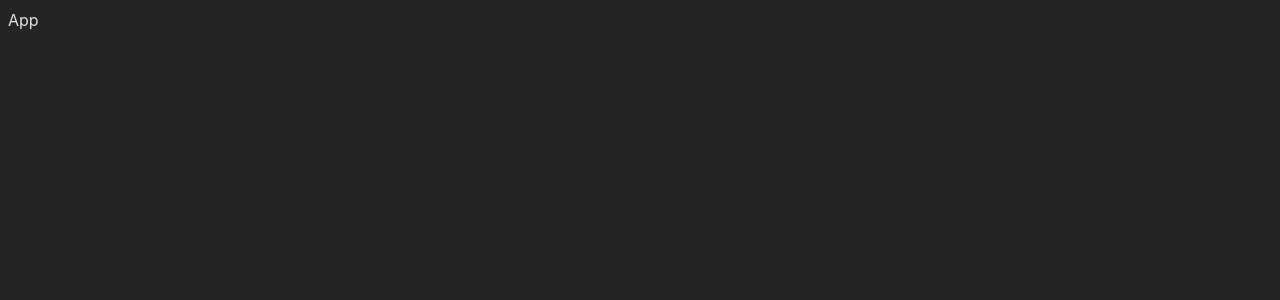
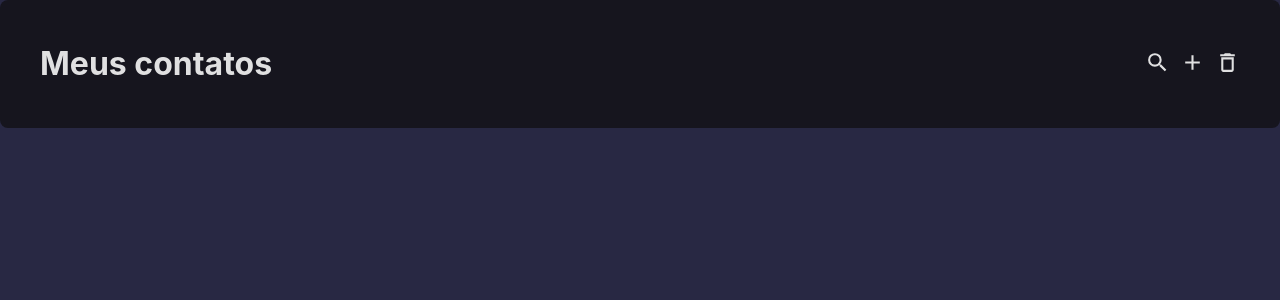
Before and after one commit to heiderick13/contatos-react, a React (Vite) app: page / in a window 1280 px wide. Shown: the top 300 px of the page. Built offline with nearby package versions, Linux system fonts and the light colour scheme.

Commit message:
:sparkles: page header

```diff
--- /dev/null
+++ b/src/App.css
@@ -0,0 +1,18 @@
+header {
+  background-color: var(--darker-purple);
+  border-radius: 0.8rem;
+}
+
+.head {
+  padding: 4rem;
+
+  justify-content: space-between;
+  align-items: baseline;
+
+  font-size: 1.6rem;
+}
+
+.head-icons {
+  font-size: 2.5rem;
+  gap: 1rem;
+}
--- a/src/App.jsx
+++ b/src/App.jsx
@@ -1,7 +1,26 @@
+import "./App.css";
+
+import { useState, useRef, useEffect } from "react";
+
+import { MdOutlineSearch } from "react-icons/md";
+import { MdAdd } from "react-icons/md";
+import { MdDeleteOutline } from "react-icons/md";
+
 function App() {
   return (
     <>
-      <div>App</div>
+      <header>
+        <div className="head flex">
+          <div className="head-title">
+            <h1>Meus contatos</h1>
+          </div>
+          <div className="head-icons flex">
+            <MdOutlineSearch />
+            <MdAdd />
+            <MdDeleteOutline />
+          </div>
+        </div>
+      </header>
     </>
   );
 }
--- a/src/index.css
+++ b/src/index.css
@@ -2,11 +2,13 @@
   font-family: Inter, system-ui, Avenir, Helvetica, Arial, sans-serif;
   line-height: 1.5;
   font-weight: 400;
+  font-size: 62.5%;
 
   color-scheme: light dark;
   color: rgba(255, 255, 255, 0.87);
-  background-color: #242424;
+  background-color: var(--dark-purple);
 
+  --darker-purple: hsla(245, 18%, 10%, 1);
   --dark-purple: hsl(240, 25%, 21%);
   --violet: hsl(240, 25%, 64%);
   --dark-violet: hsl(259, 52%, 48%);
@@ -17,3 +19,13 @@
 
   --white: hsl(240, 9%, 89%);
 }
+
+* {
+  margin: 0;
+  padding: 0;
+  box-sizing: border-box;
+}
+
+.flex {
+  display: flex;
+}
```
